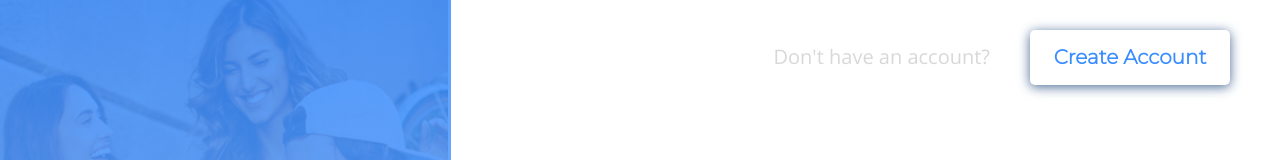
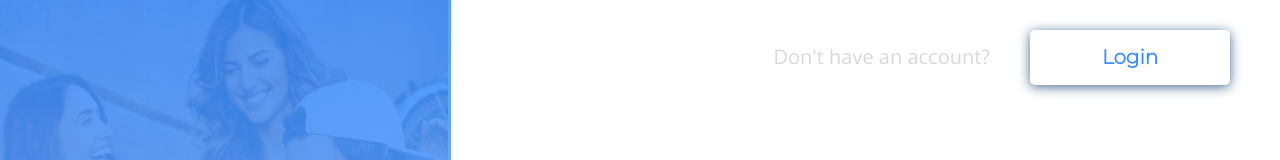
Before and after one commit to jackbloo/messenger-4480, a React (Create React App) app in the folder client/: page / in a window 1280 px wide. Shown: the top 160 px of the page. Built offline with nearby package versions, Linux system fonts and the light colour scheme; no server answers.

Commit message:
Fix: wrong text and function

```diff
--- a/client/src/authentication.js
+++ b/client/src/authentication.js
@@ -31,13 +31,13 @@ const Authentication = (props) => {
         header:"Welcome Back!",
         buttonText:"Login",
         topText:"Don't have an account?",
-        topButton:"Create Account"
+        topButton:"Login"
       },
       register:{
         header:"Create an Account",
         buttonText:"Login",
         topText:"Already Have an account?",
-        topButton:"Login"
+        topButton:"Create Account"
       }
   }
 
@@ -78,7 +78,7 @@ const Authentication = (props) => {
           <Typography style={{color:'#D8D8D8'}} className={classes.registerText}>{isRegister ? authenticationText['register'].topText : authenticationText['login'].topText}</Typography>
           <Button onClick={() => history.push(isRegister ? "/login" : "/register")} className={[classes.registerText, classes.registerButton]}>{isRegister ? authenticationText['register'].topButton : authenticationText['login'].topButton}</Button>
         </Grid>
-        <form onSubmit={handleLogin} className={classes.formRoot}>
+        <form onSubmit={isRegister ? handleRegister : handleLogin} className={classes.formRoot}>
           <Grid className={classes.bottomContainer}>
           <Typography className={isRegister ? classes.signupHeaderText : classes.loginHeaderText}>{isRegister ? authenticationText['register'].header : authenticationText['login'].header}</Typography>
             <Grid >
```
